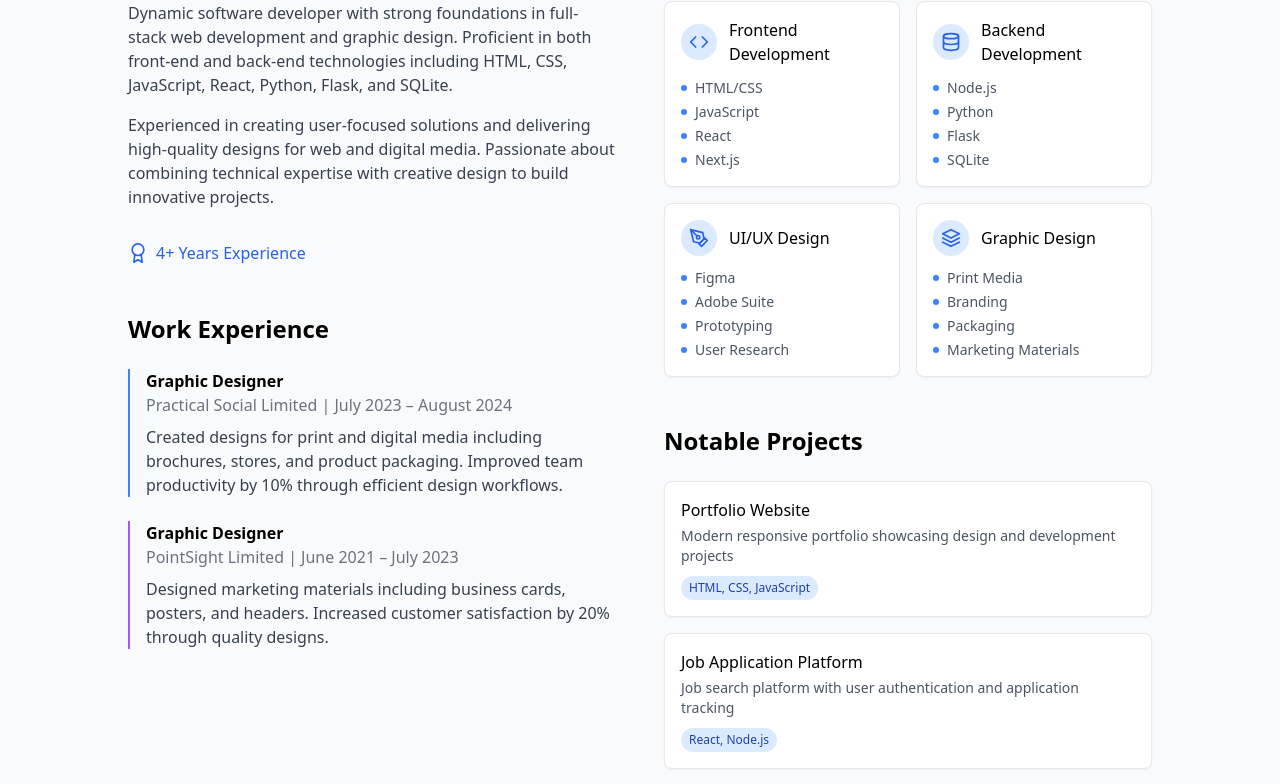
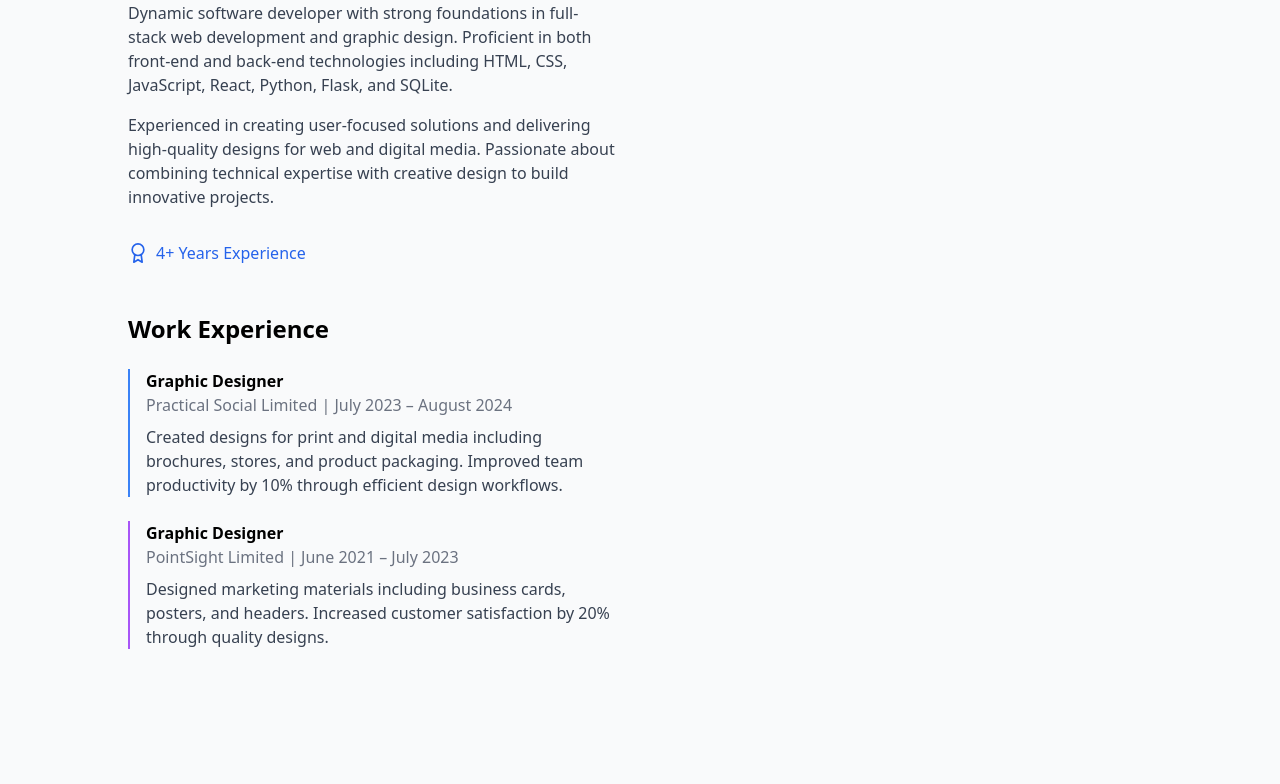
Before and after one commit to masindes/-portfolio_website, a React (Vite) app: page / in a window 1280 px wide. Shown: the part 1143-1927 px from the top of the page. Built offline with nearby package versions, Linux system fonts and the light colour scheme.

Commit message:
initial about

```diff
--- a/src/components/About.jsx
+++ b/src/components/About.jsx
@@ -1,5 +1,5 @@
 import { motion } from 'framer-motion';
-import { FiCode, FiLayers, FiDatabase, FiPenTool, FiAward } from 'react-icons/fi';
+import { FiAward } from 'react-icons/fi';
 
 export default function About() {
   const container = {
@@ -24,20 +24,6 @@ export default function About() {
       }
     }
   };
-
-  const skills = [
-    { name: "Frontend Development", icon: <FiCode className="w-5 h-5" />, items: ["HTML/CSS", "JavaScript", "React", "Next.js"] },
-    { name: "Backend Development", icon: <FiDatabase className="w-5 h-5" />, items: ["Node.js", "Python", "Flask", "SQLite"] },
-    { name: "UI/UX Design", icon: <FiPenTool className="w-5 h-5" />, items: ["Figma", "Adobe Suite", "Prototyping", "User Research"] },
-    { name: "Graphic Design", icon: <FiLayers className="w-5 h-5" />, items: ["Print Media", "Branding", "Packaging", "Marketing Materials"] }
-  ];
-
-  const projects = [
-    { name: "Portfolio Website", description: "Modern responsive portfolio showcasing design and development projects", tech: "HTML, CSS, JavaScript" },
-    { name: "Job Application Platform", description: "Job search platform with user authentication and application tracking", tech: "React, Node.js" },
-    { name: "Task Management CLI", description: "Python command-line tool for efficient task management", tech: "Python" },
-    { name: "Rental Management System", description: "Full-stack application streamlining property management", tech: "React, Node.js, Flask" }
-  ];
 
   return (
     <section id="about" className="py-20 px-4 sm:px-6 lg:px-8 bg-gray-50 dark:bg-gray-900">
@@ -102,52 +88,6 @@ export default function About() {
               </div>
             </div>
           </motion.div>
-
-          {/* Skills & Projects */}
-          <motion.div variants={item} className="space-y-12">
-            {/* Skills */}
-            <div>
-              <h3 className="text-2xl font-bold dark:text-white mb-6">Skills & Expertise</h3>
-              <div className="grid grid-cols-1 md:grid-cols-2 gap-4">
-                {skills.map((skill, index) => (
-                  <div key={index} className="bg-white dark:bg-gray-800 p-4 rounded-lg shadow-sm border border-gray-200 dark:border-gray-700">
-                    <div className="flex items-center mb-3">
-                      <div className="p-2 rounded-full bg-blue-100 dark:bg-blue-900/30 text-blue-600 dark:text-blue-400 mr-3">
-                        {skill.icon}
-                      </div>
-                      <h4 className="font-medium dark:text-white">{skill.name}</h4>
-                    </div>
-                    <ul className="space-y-1">
-                      {skill.items.map((item, i) => (
-                        <li key={i} className="text-sm text-gray-600 dark:text-gray-400 flex items-center">
-                          <span className="w-1.5 h-1.5 rounded-full bg-blue-500 mr-2"></span>
-                          {item}
-                        </li>
-                      ))}
-                    </ul>
-                  </div>
-                ))}
-              </div>
-            </div>
-
-            {/* Projects */}
-            <div>
-              <h3 className="text-2xl font-bold dark:text-white mb-6">Notable Projects</h3>
-              <div className="space-y-4">
-                {projects.map((project, index) => (
-                  <div key={index} className="bg-white dark:bg-gray-800 p-4 rounded-lg shadow-sm border border-gray-200 dark:border-gray-700">
-                    <h4 className="font-medium dark:text-white">{project.name}</h4>
-                    <p className="text-sm text-gray-600 dark:text-gray-400 mt-1">{project.description}</p>
-                    <div className="mt-2">
-                      <span className="inline-block px-2 py-1 text-xs rounded-full bg-blue-100 dark:bg-blue-900/30 text-blue-800 dark:text-blue-400">
-                        {project.tech}
-                      </span>
-                    </div>
-                  </div>
-                ))}
-              </div>
-            </div>
-          </motion.div>
         </div>
       </motion.div>
     </section>
```
